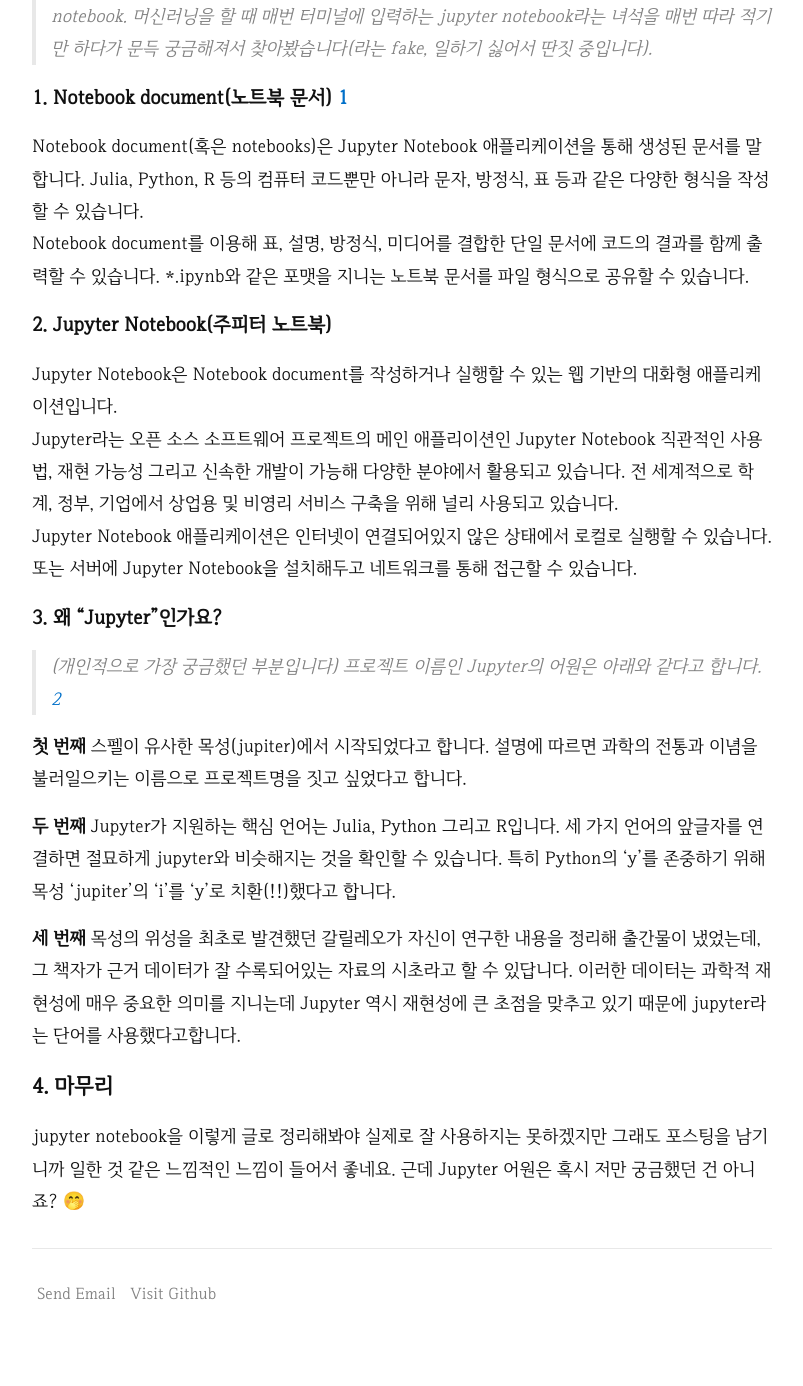
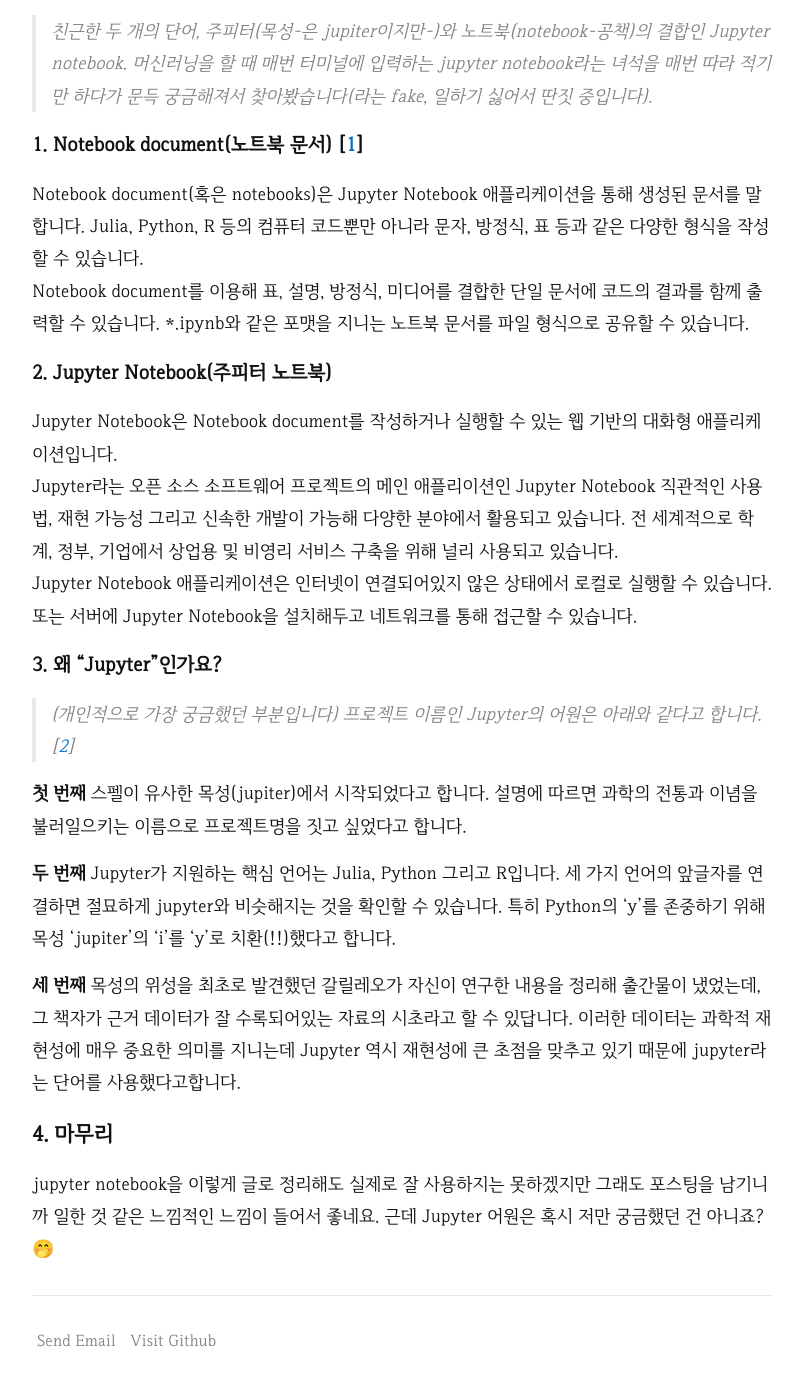
Before and after one commit to MijeongJeon/mijeongjeon.github.io, a Jekyll site: the page built from _posts/2018-08-08-jupyter_notebook.md, in a window 1280 px wide and 1400 px high, scrolled down 461 px. Shown: the top 1386 px of the window, without its empty margins (238-1041 px from the left). Built offline with Jekyll 4.4.1, drawn with Linux system fonts in a browser that asks for light colours; comment, search, counter and statistics services are not loaded; before the commit the page ends 1814 px from its top, so only the background shows below that; some of the changed text lies outside the part shown.

Commit message:
update jupyter

```diff
--- a/_posts/2018-08-08-jupyter_notebook.md
+++ b/_posts/2018-08-08-jupyter_notebook.md
@@ -19,7 +21,7 @@
 Jupyter Notebook 애플리케이션은 인터넷이 연결되어있지 않은 상태에서 로컬로 실행할 수 있습니다. 또는 서버에 Jupyter Notebook을 설치해두고 네트워크를 통해 접근할 수 있습니다.
 
 #### 3. 왜 "Jupyter"인가요?
-> (개인적으로 가장 궁금했던 부분입니다) 프로젝트 이름인 Jupyter의 어원은 아래와 같다고 합니다. [2]
+> (개인적으로 가장 궁금했던 부분입니다) 프로젝트 이름인 Jupyter의 어원은 아래와 같다고 합니다. [[2]]
 
 **첫 번째** 스펠이 유사한 목성(jupiter)에서 시작되었다고 합니다. 설명에 따르면 과학의 전통과 이념을 불러일으키는 이름으로 프로젝트명을 짓고 싶었다고 합니다.
 
@@ -28,7 +30,7 @@
 **세 번째** 목성의 위성을 최초로 발견했던 갈릴레오가 자신이 연구한 내용을 정리해 출간물이 냈었는데, 그 책자가 근거 데이터가 잘 수록되어있는 자료의 시초라고 할 수 있답니다. 이러한 데이터는 과학적 재현성에 매우 중요한 의미를 지니는데 Jupyter 역시 재현성에 큰 초점을 맞추고 있기 때문에 jupyter라는 단어를 사용했다고합니다.
 
 ### 4. 마무리
-jupyter notebook을 이렇게 글로 정리해봐야 실제로 잘 사용하지는 못하겠지만 그래도 포스팅을 남기니까 일한 것 같은 느낌적인 느낌이 들어서 좋네요. 근데 Jupyter 어원은 혹시 저만 궁금했던 건 아니죠? 🤭
+jupyter notebook을 이렇게 글로 정리해도 실제로 잘 사용하지는 못하겠지만 그래도 포스팅을 남기니까 일한 것 같은 느낌적인 느낌이 들어서 좋네요. 근데 Jupyter 어원은 혹시 저만 궁금했던 건 아니죠? 🤭
 
 [1]:http://jupyter-notebook.readthedocs.io/en/stable/examples/Notebook/What%20is%20the%20Jupyter%20Notebook.html#Introduction
 [2]:https://github.com/jupyter/design/wiki/Jupyter-Logo
```
Also changed, not shown: other parts of _posts/2018-08-08-jupyter_notebook.md (+3 -1 lines), assets/imgs/180808/image1.png (added).
